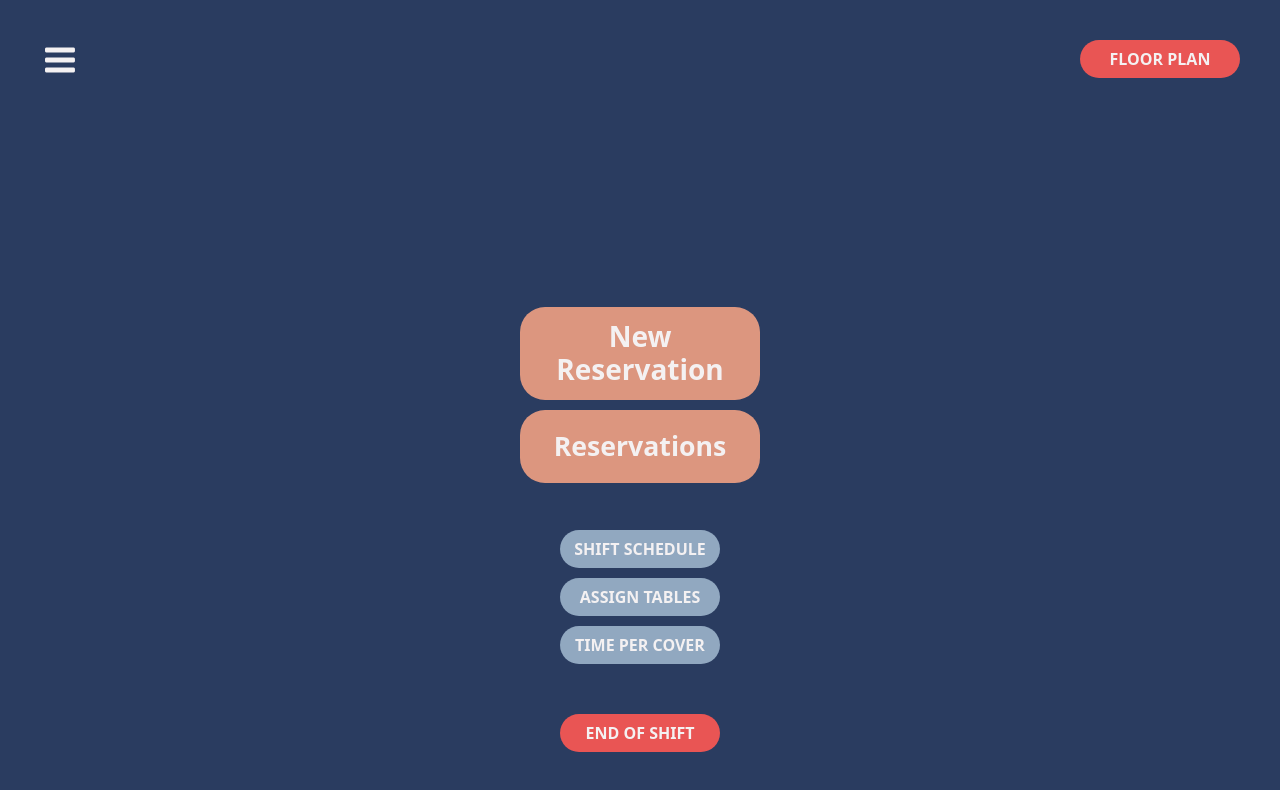
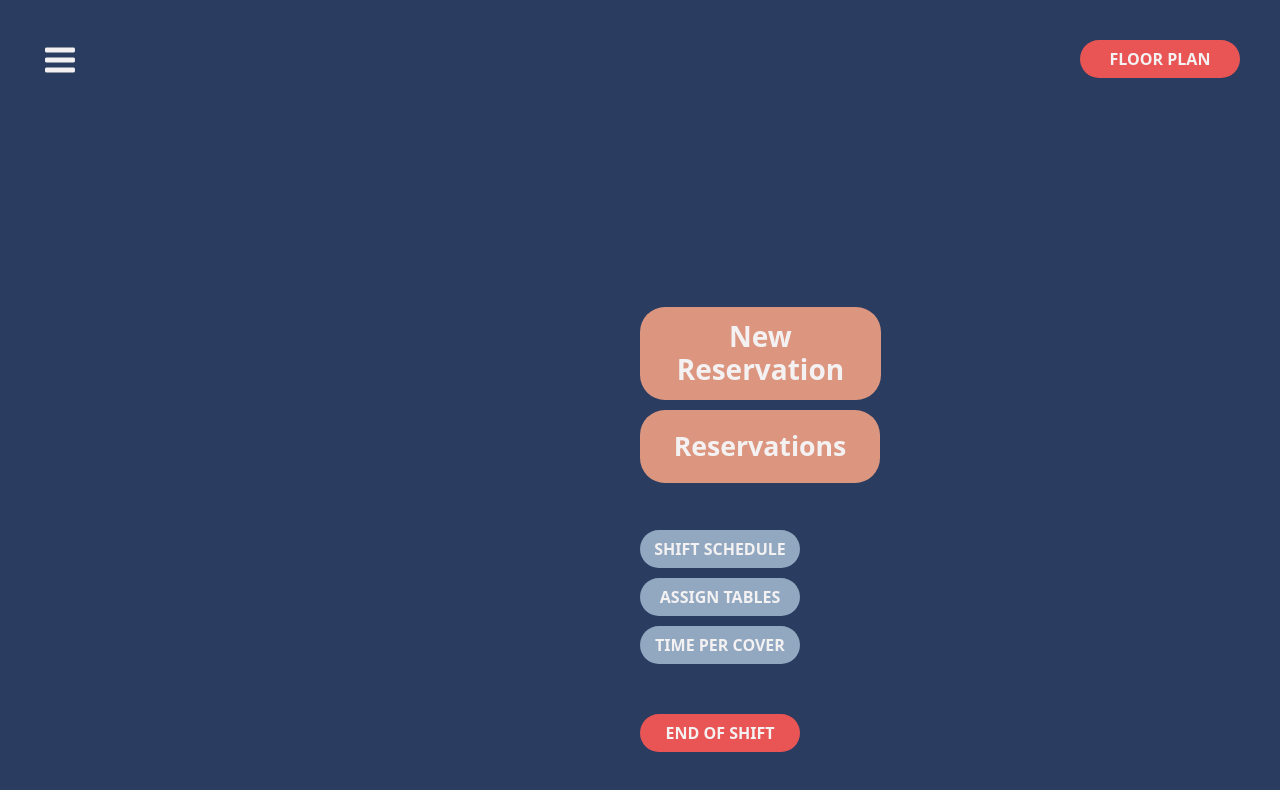
Before and after one commit to Mkamboykos/Zerbez-pwa, a React (Create React App) app: page /Dashboard in a window 1280 px wide. Shown: the top 790 px of the page. Built offline with nearby package versions, Linux system fonts and the light colour scheme.

Commit message:
fixed button clicking links

```diff
--- a/src/Dashboard_Page/Dashboard.js
+++ b/src/Dashboard_Page/Dashboard.js
@@ -50,13 +50,13 @@ function Dashboard() {
 
     const MenuButtons = ({style}) => (
         <animated.div className="Dashboard_Buttons" style={style}>
-            <button className="Dashboard_button_FloorPlan"><Link to="/FloorPlan" className="link"><b>FLOOR PLAN</b></Link></button>
-            <button className="Dashboard_button_NewReservation"><Link to="/NewReservation" className="link"><b>New<br/> Reservation</b></Link></button>
-            <button className="Dashboard_button_Reserations"><Link to="/Reservations" className="link"><b>Reservations</b></Link></button>
-            <button className="Dashboard_button_ShiftSchedule"><Link to="/ShiftSchedule" className="link"><b>SHIFT SCHEDULE</b></Link></button>
-            <button className="Dashboard_button_AssignTables"><Link to="/ShiftSchedule" className="link"><b>ASSIGN TABLES</b></Link></button>
-            <button className="Dashboard_button_TimePerCover"><Link to="/TimePerCover" className="link"><b>TIME PER COVER</b></Link></button>
-            <button className="Dashboard_button_EndShift"><Link to="/" className="link"><b>END OF SHIFT</b></Link></button>
+            <Link to="/FloorPlan" className="link"><button className="Dashboard_button_FloorPlan"><b>FLOOR PLAN</b></button></Link>
+            <Link to="/NewReservation" className="link"><button className="Dashboard_button_NewReservation"><b>New<br/> Reservation</b></button></Link>
+            <Link to="/Reservations" className="link"><button className="Dashboard_button_Reserations"><b>Reservations</b></button></Link>
+            <Link to="/ShiftSchedule" className="link"><button className="Dashboard_button_ShiftSchedule"><b>SHIFT SCHEDULE</b></button></Link>
+            <Link to="/ShiftSchedule" className="link"><button className="Dashboard_button_AssignTables"><b>ASSIGN TABLES</b></button></Link>
+            <Link to="/TimePerCover" className="link"><button className="Dashboard_button_TimePerCover"><b>TIME PER COVER</b></button></Link>
+            <Link to="/" className="link"><button className="Dashboard_button_EndShift"><b>END OF SHIFT</b></button></Link>
         </animated.div>
     )
 
--- a/src/Login_Page/Home.js
+++ b/src/Login_Page/Home.js
@@ -181,7 +181,7 @@ class Home extends Component{
                             <Form.Control type="password"  placeholder="Password" className="passwordBarText" onChange={this.handlePassword} />
                         </Form.Group>
                         <div className="input_and_login_Container">
-                            <button className="signUp_button_home"><Link to="/SignUp" className="link"><b>SIGN UP</b></Link></button>
+                            <Link to="/SignUp" className="link"><button className="signUp_button_home"><b>SIGN UP</b></button></Link>
 
                             <button className="login_button_home" type="submit"  onClick={this.handleLogin} >
                                 <b>LOGIN</b>
--- a/src/Login_Page/SignUp.js
+++ b/src/Login_Page/SignUp.js
@@ -152,7 +152,7 @@ function SignUp() {
                 </MuiThemeProvider>
 
                 <div className="signUp_button_two_Container">
-                    <button className="signUp_button_two"><Link to="/DashBoard" className="link">SIGN UP</Link></button>
+                    <Link to="/DashBoard" className="link"><button className="signUp_button_two">SIGN UP</button></Link>
                 </div>
 
             </Form>
--- a/src/index.css
+++ b/src/index.css
@@ -183,6 +183,7 @@ input#formPlaintextEmail.captchaBar.form-control::placeholder{
 
 .signUp_button_home{
   background-color: #91A8C0;
+  color: #F4F1F2;
   margin-right: .4rem;
   border-radius: 25px;
   border: 0;
```
